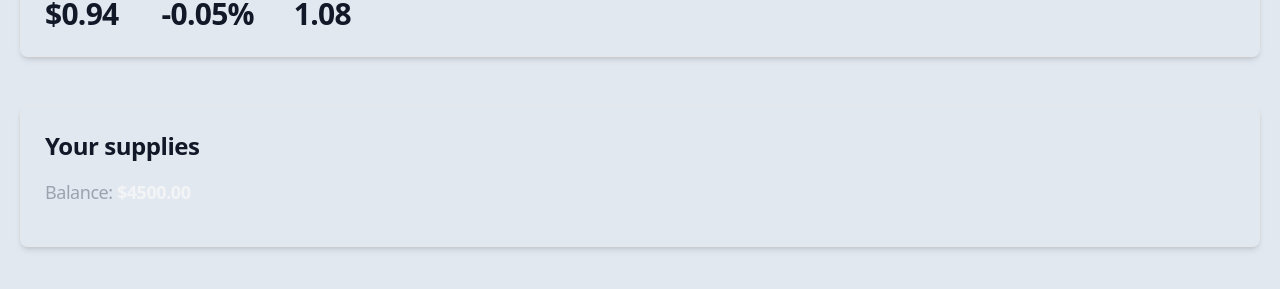
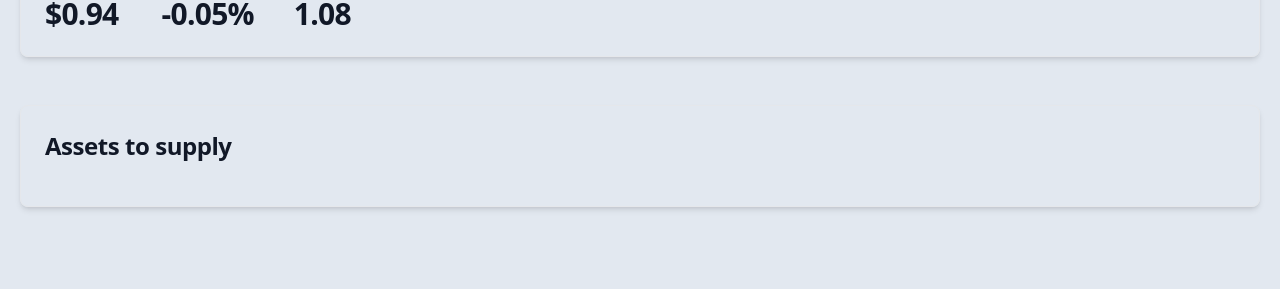
Before and after one commit to alejoviola/Radish-challenge-frontend, a Next.js app: page /dashboard in a window 1280 px wide. Shown: the part 317-606 px from the top of the page. Built offline with nearby package versions, Linux system fonts and the light colour scheme; what wagmi would draw is missing.

Commit message:
CardContainer Component

```diff
--- a/pages/dashboard.tsx
+++ b/pages/dashboard.tsx
@@ -5,7 +5,7 @@ import React from 'react'
 import Image from 'next/image'
 
 // Components
-import { NetworkCard } from '../src/components'
+import { NetworkCard, CardContainer } from '../src/components'
 
 import Polygon from '../src/assets/networks/polygon.svg'
 
@@ -38,44 +38,7 @@ export default function Dashboard() {
           </div>
         </div>
 
-        <div className={styles.DetailsContainer}>
-          <div className={styles.Pools}>
-            {/* Childs */}
-
-            <h2 className={styles.Title}>Your supplies</h2>
-
-            <p className={styles.Balance}>
-              Balance: <span className={styles.Number}>$4500.00</span>
-            </p>
-
-            {/* <table className={styles.Table}>
-              <tr className={styles.Label}>
-                <th>Asset</th>
-                <th>Balance</th>
-                <th>APY</th>
-              </tr>
-
-              <tr className={styles.Items}>
-                <td className={styles.TokenItem}>
-                  <Image
-                    src={require('../src/assets/tokens/usdt.svg')}
-                    alt={'Network Image'}
-                    className={styles.TokenImage}
-                  />
-                  <p>USDT</p>
-                </td>
-                <td>0.1000000</td>
-                <td>{`< 0.01%`}</td>
-                <td className={styles.ButtonsContainer}>
-                  <button className={styles.Button}>Withdraw</button>
-                  <button className={styles.Button}>Supply</button>
-                </td>
-              </tr>
-            </table> */}
-
-            {/*  */}
-          </div>
-        </div>
+        <CardContainer title='Assets to supply'></CardContainer>
       </div>
     </main>
   )
@@ -168,6 +131,7 @@ const styles = {
   `,
 
   Table: `
+  my-5
   text-left
   `,
   Label: `
--- /dev/null
+++ b/src/components/Card/CardContainer/CardContainer.tsx
@@ -0,0 +1,78 @@
+// React
+import React from 'react'
+
+type CardContainerProps = {
+  title: string
+  children: React.ReactNode
+}
+
+const CardContainer = ({ title, children }: CardContainerProps) => {
+  return (
+    <div className={styles.CardContainer}>
+      <div className={styles.Card}>
+        <h2 className={styles.Title}>{title}</h2>
+
+        {children}
+
+        {/* <table className={styles.Table}>
+          <thead>
+            <tr className={styles.Label}>
+              <th>Asset</th>
+              <th>Wallet Balance</th>
+              <th>APY</th>
+            </tr>
+          </thead>
+
+          <tbody>
+            <tr className={styles.Items}>
+              <td className={styles.TokenItem}>
+                <Image
+                  src={require('../../../assets/tokens/usdt.svg')}
+                  alt={'Network Image'}
+                  className={styles.TokenImage}
+                />
+                <p>USDT</p>
+              </td>
+              <td>0.1000000</td>
+              <td>{`< 0.01%`}</td>
+              <td className={styles.ButtonsContainer}>
+                <button className={styles.Button}>Supply</button>
+              </td>
+            </tr>
+          </tbody>
+        </table> */}
+      </div>
+    </div>
+  )
+}
+
+const styles = {
+  CardContainer: `
+    py-6
+    `,
+  Card: `
+    flex
+    flex-col
+    p-6
+
+    text-lg
+    font-bold
+    text-gray-900
+    tracking-tight
+
+    border
+    border-gray-200
+    rounded-lg
+    shadow-md
+
+    dark:text-white
+    dark:bg-gray-800
+    dark:border-gray-700
+    `,
+  Title: `
+    mb-5
+    text-2xl
+    `,
+}
+
+export default CardContainer
--- a/src/components/index.js
+++ b/src/components/index.js
@@ -5,3 +5,4 @@ export { default as Header } from './Header/Header'
 
 // Cards
 export { default as NetworkCard } from './Card/NetworkCard/NetworkCard'
+export { default as CardContainer } from './Card/CardContainer/CardContainer'
```
